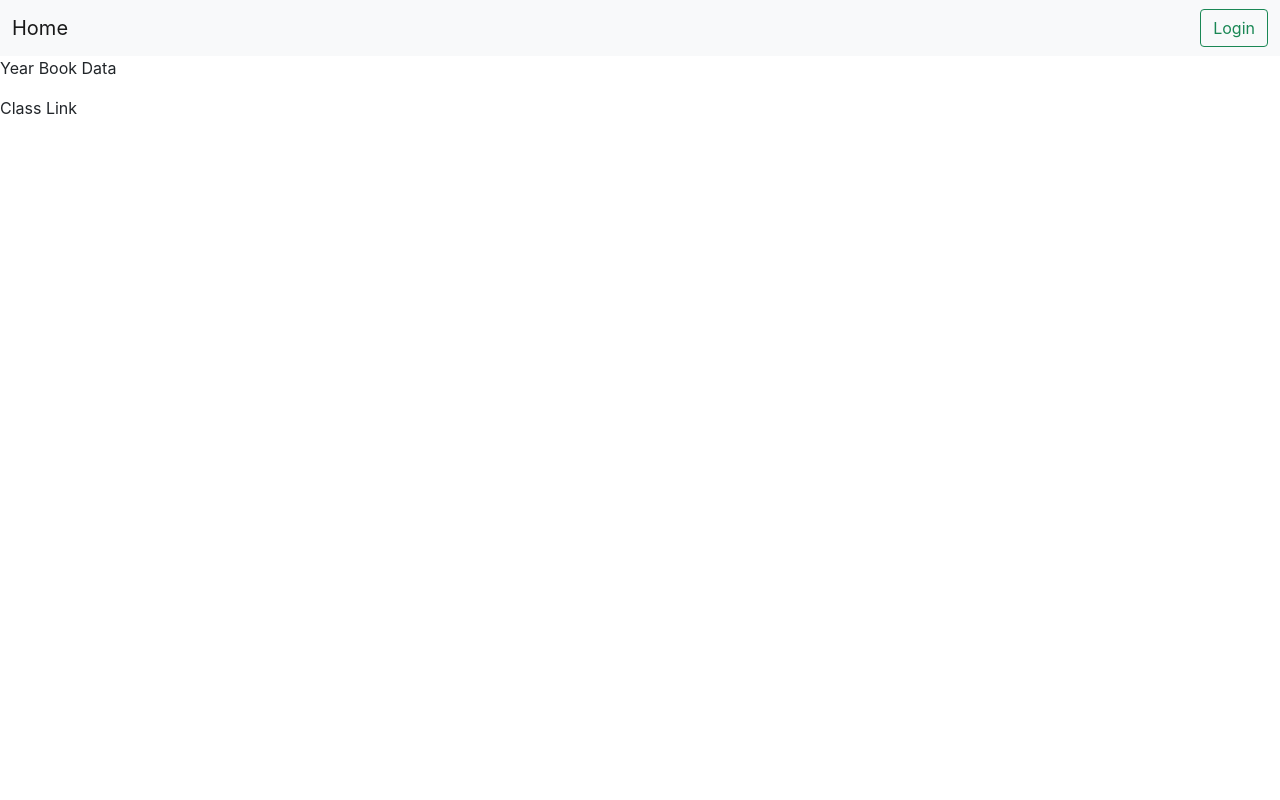
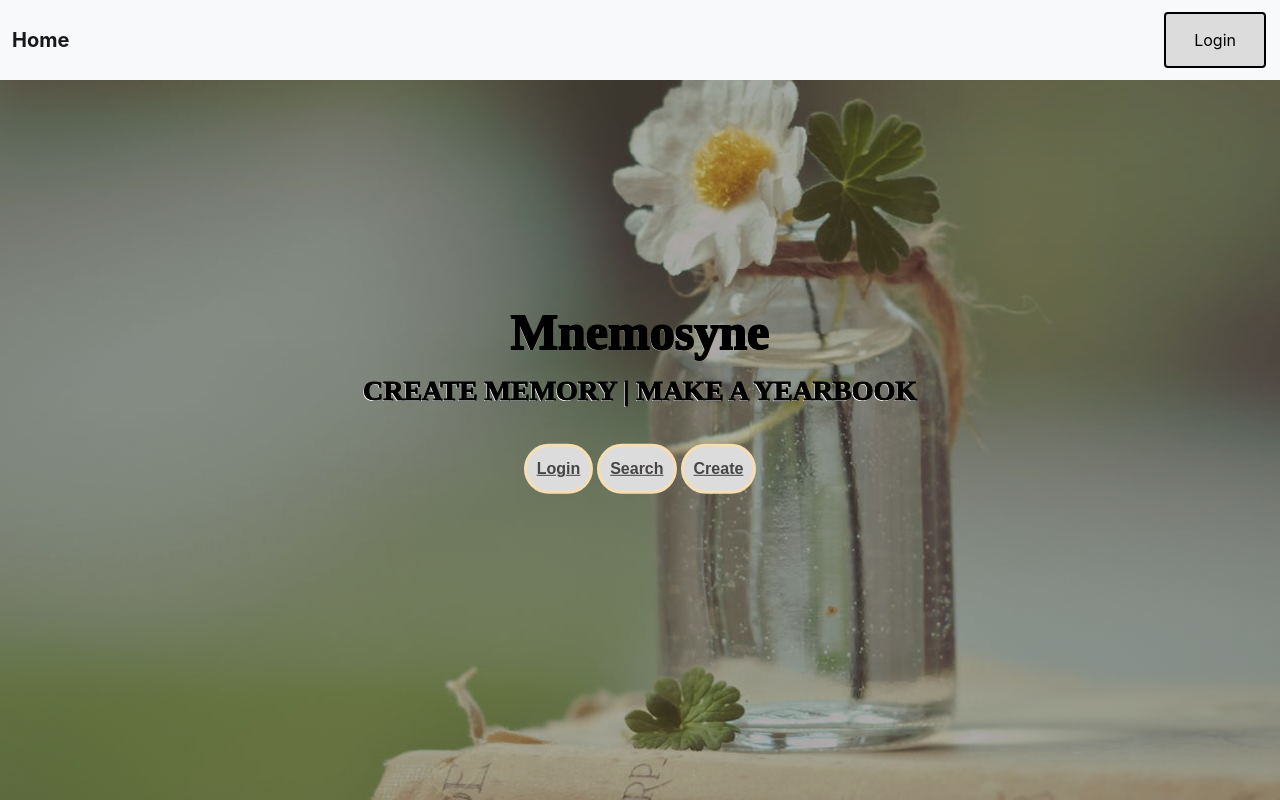
Before and after one commit to vubao2303/Project-3, a React (Create React App) app in the folder client/: page / in a window 1280 px wide. Built offline with nearby package versions, Linux system fonts and the light colour scheme.

Commit message:
add main page

```diff
--- a/client/src/App.js
+++ b/client/src/App.js
@@ -7,6 +7,8 @@ import Yearbook from "./pages/Yearbook"
 import Login from "./pages/Login"
 import Search from "./pages/Search"
 import Create from "./pages/Create"
+import Main from "./pages/Main"
+
 
 function App() {
   return (
@@ -15,7 +17,9 @@ function App() {
 
 
       <Switch>
-        <Route exact path="/" component={Yearbook} />
+        <Route exact path="/" component={Main} />
+
+        <Route exact path="/yearbook" component={Yearbook} />
         <Route exact path="/login" component={Login} />
         <Route exact path="/search" component={Search} />
         <Route exact path="/create" component={Create} />
```
